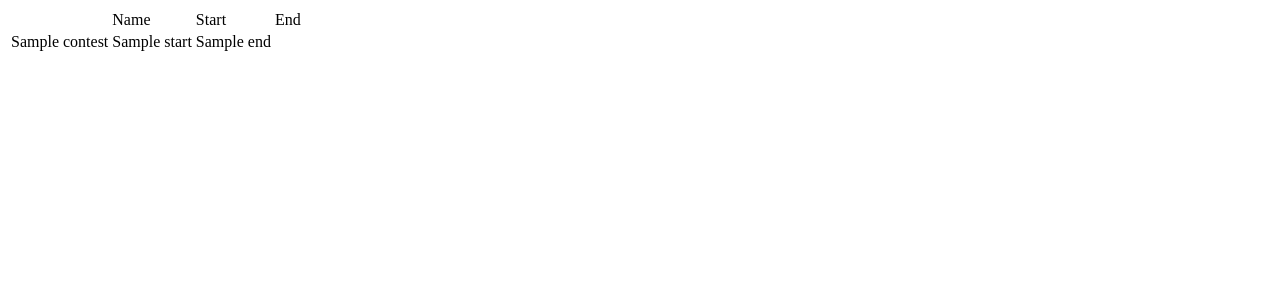
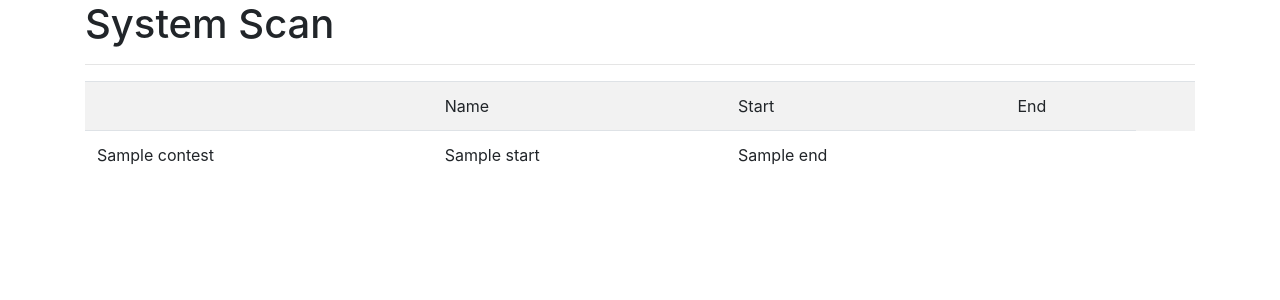
Before and after one commit to hiromu/system_scan, a Python web app: template scan/template/index.html in a window 1280 px wide. Shown: the top 300 px of the page. Run offline with Jinja, Linux system fonts and the light colour scheme; the template is opened without the code that fills it: most values are stand-ins (such as "Sample title", 1, 10 or a date in 2020); some libraries are stand-ins or nearby versions.

Commit message:
add templates of header and footer

```diff
--- /dev/null
+++ b/scan/template/footer.html
@@ -0,0 +1,4 @@
+			</div>
+		</div>
+	</body>
+</html>
--- /dev/null
+++ b/scan/template/header.html
@@ -0,0 +1,13 @@
+<!DOCTYPE html>
+<html>
+	<head>
+		<link rel="stylesheet" href="/static/bootstrap/css/bootstrap.css" />
+		<link rel="stylesheet" href="/static/style.css" />
+	</head>
+	<body>
+		<div class="container">
+			<div class="head">
+				<h1>System Scan</h1>
+			</div>
+			<hr />
+			<div class="main">
--- a/scan/template/index.html
+++ b/scan/template/index.html
@@ -1,4 +1,5 @@
-<table>
+{% include "header.html" %}
+<table class="table table-striped">
 	<th>
 		<td>Name</td>
 		<td>Start</td>
@@ -14,3 +15,4 @@
 	</tr>
 	{% endfor %}
 </table>
+{% include "footer.html" %}
```
